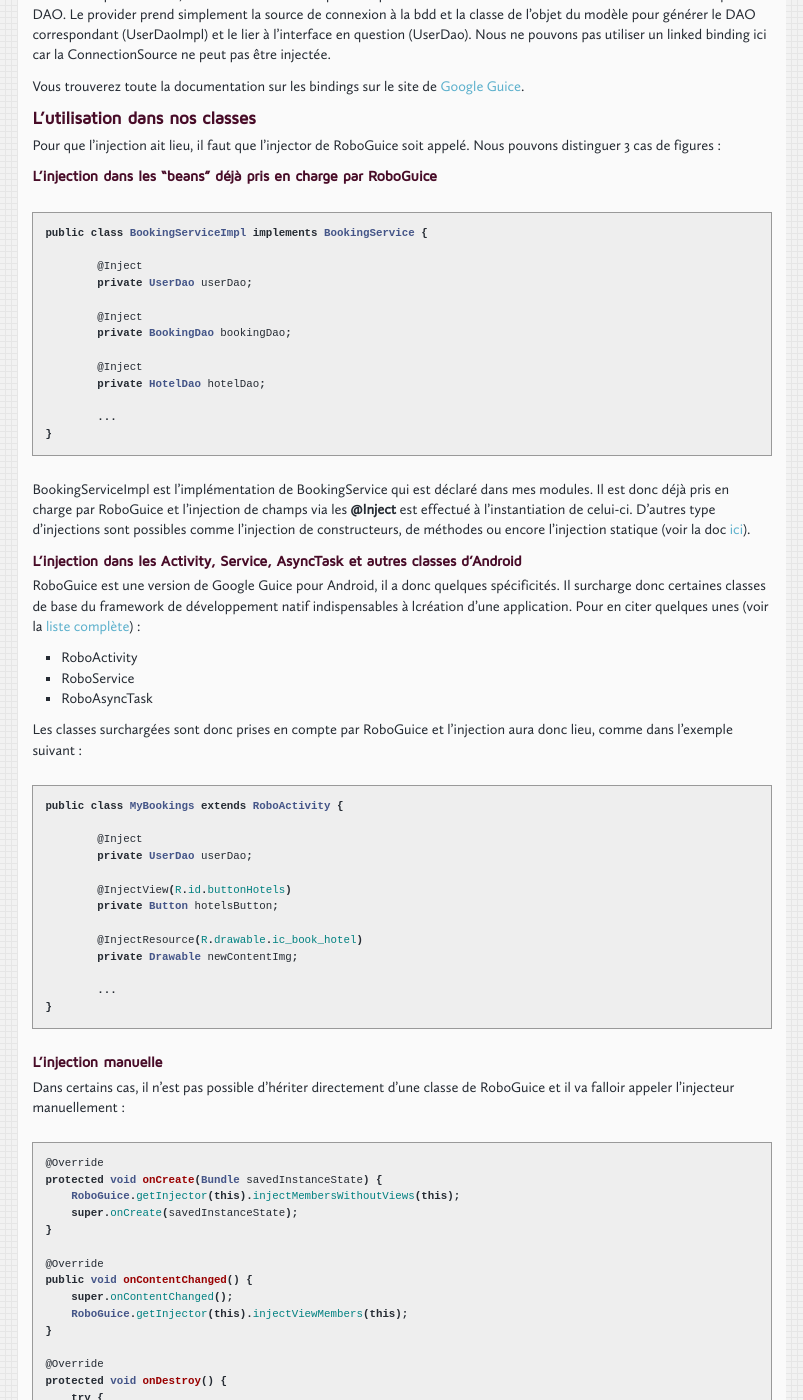
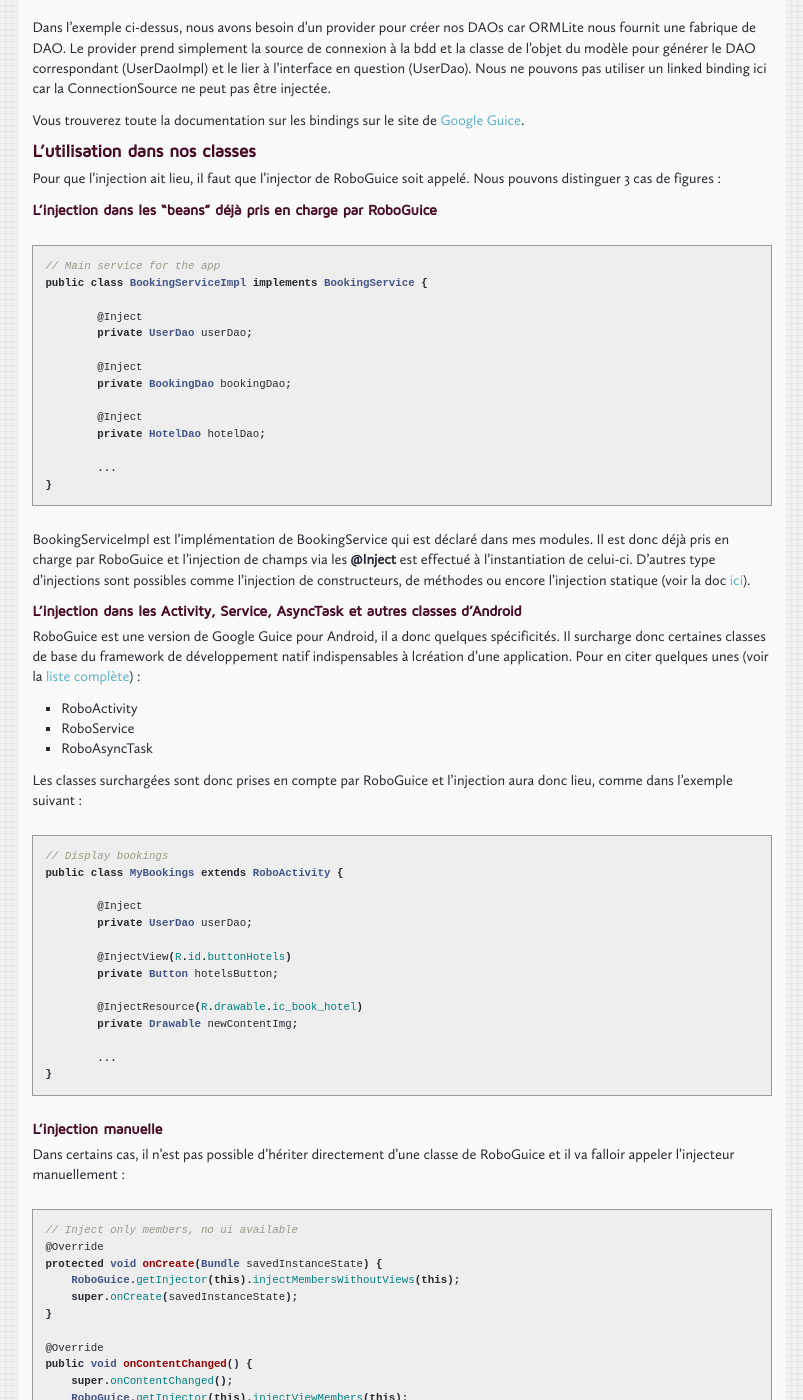
Before and after one commit to pullrequest/pullrequest.github.com, a Jekyll site: the page built from _posts/2012-05-23-roboguice-2.markdown, in a window 1280 px wide and 1400 px high, scrolled down 1818 px. Shown: the whole window, without its empty margins (132-935 px from the left). Built offline with Jekyll 4.4.1, drawn with Linux system fonts in a browser that asks for light colours; nearby versions of some CDN libraries; comment, search, counter and statistics services are not loaded; some of the changed text lies outside the part shown.

Commit message:
Updated encoding or RoboGuice article

```diff
--- a/_posts/2012-05-23-roboguice-2.markdown
+++ b/_posts/2012-05-23-roboguice-2.markdown
@@ -17,6 +17,7 @@
 L'injection dans RoboGuice (et Google Guice) se fait via la description du graph de dépendances. Cela se fait via la déclaration de modules :
 
 {% highlight java %}
+// Main module for the app
 public class BookingModule extends AbstractModule {
 
     private Context context;
@@ -55,6 +56,7 @@
 - Les **provider bindings** : un provider lie une interface à une instance selon certains paramètres
 
 {% highlight java %}
+// DAO provider for ORMLite
 public class DaoProvider<T, D extends Dao<T, ?>> implements Provider<D> {
 	protected ConnectionSource conn;
 	protected Class<T> clazz;
@@ -89,6 +91,7 @@
 #### L'injection dans les "beans" déjà pris en charge par RoboGuice
 
 {% highlight java %}
+// Main service for the app
 public class BookingServiceImpl implements BookingService {
 
 	@Inject
@@ -117,6 +120,7 @@
 Les classes surchargées sont donc prises en compte par RoboGuice et l'injection aura donc lieu, comme dans l'exemple suivant :
 
 {% highlight java %}
+// Display bookings
 public class MyBookings extends RoboActivity {
 
 	@Inject
@@ -137,6 +141,7 @@
 Dans certains cas, il n'est pas possible d'hériter directement d'une classe de RoboGuice et il va falloir appeler l'injecteur manuellement :
 
 {% highlight java %}
+// Inject only members, no ui available
 @Override
 protected void onCreate(Bundle savedInstanceState) {
     RoboGuice.getInjector(this).injectMembersWithoutViews(this);
```
Also changed, not shown: other parts of _posts/2012-05-23-roboguice-2.markdown (+1 -0 lines).
